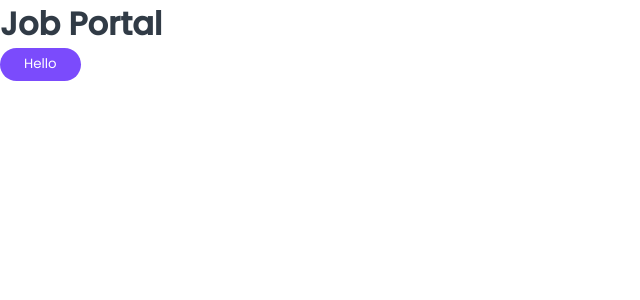
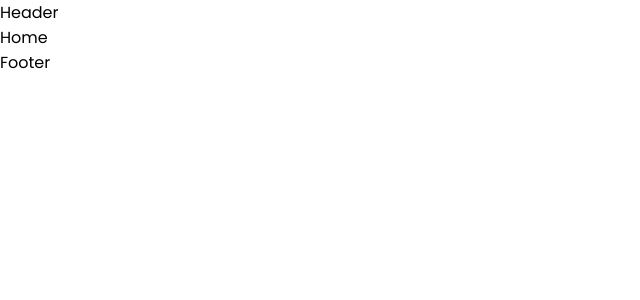
Before and after one commit to GAJANAN270395/React-Job-Portal, a React (Create React App) app: page /home in a window 1280 px wide. Shown: the top 300 px of the page, without its empty margins (0-640 px from the left). Built offline with nearby package versions, Linux system fonts and the light colour scheme.

Commit message:
8 files modified

```diff
--- a/src/App.js
+++ b/src/App.js
@@ -1,13 +1,13 @@
 import React from "react";
 import {Button} from 'reactstrap';
+import Layout from "./components/layout/Layout";
 import "./styles/style.scss";
 
 const App =()=>{
   return(
-    <>
-    <h1>Job Portal</h1>
-    <Button className="btn primary__btn">Hello</Button>
-    </>
+
+    <Layout/>
+
   )
 }
 export default App;
--- a/src/components/Footer/Footer.jsx
+++ b/src/components/Footer/Footer.jsx
@@ -3,7 +3,7 @@ import React from "react";
 const Footer = ()=>{
   return(
     <>
-  <div> Footer </div>;
+  <div> Footer </div>
     </>
   )
 };
--- a/src/components/Header/Header.jsx
+++ b/src/components/Header/Header.jsx
@@ -3,7 +3,7 @@ import React from "react";
 const Header = ()=>{
   return(
     <>
-    <div> Header </div>;
+    <div> Header </div>
     </>
   )
 }
--- a/src/pages/Home.jsx
+++ b/src/pages/Home.jsx
@@ -3,7 +3,7 @@ import React from "react";
 const Home = ()=>{
   return(
     <>
-    <div> Home </div>;
+    <div> Home </div>
     </>
   )
 }
--- a/src/pages/Login.jsx
+++ b/src/pages/Login.jsx
@@ -3,7 +3,7 @@ import React from "react";
 const Login = ()=>{
   return(
     <>
-    <div> Login </div>;
+    <div> Login </div>
     </>
   )
 }
--- a/src/pages/Register.jsx
+++ b/src/pages/Register.jsx
@@ -3,7 +3,7 @@ import React from "react";
 const Register = ()=>{
   return(
     <>
-    <div> Register </div>;
+    <div> Register </div>
     </>
   )
 }
--- a/src/pages/SingleJobDetails.jsx
+++ b/src/pages/SingleJobDetails.jsx
@@ -3,7 +3,7 @@ import React from "react";
 const SingleJobDetails = ()=>{
   return(
     <>
-    <div> SingleJobDetails </div>;
+    <div> SingleJobDetails </div>
     </>
   )
 }
```
Also changed, not shown: src/router/Routers.jsx (+4 -4 lines).
